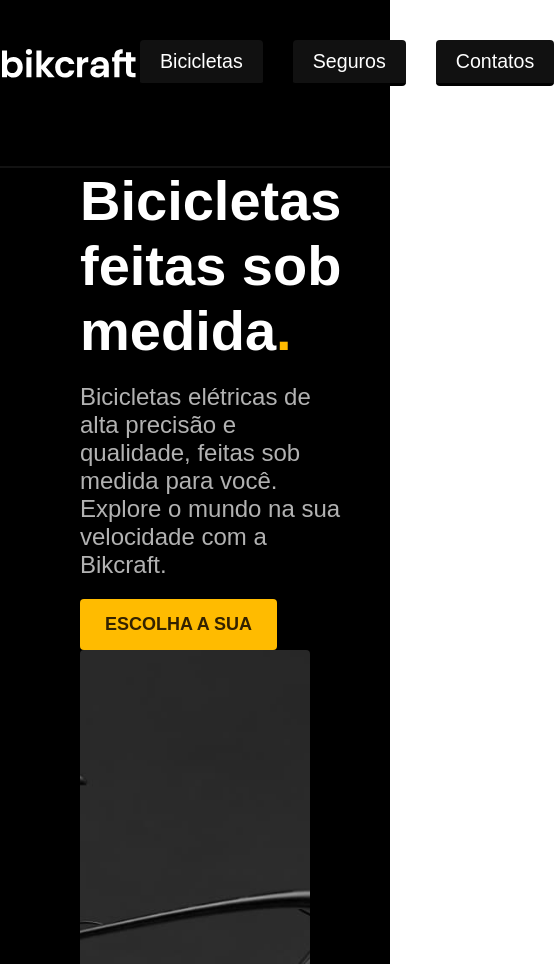
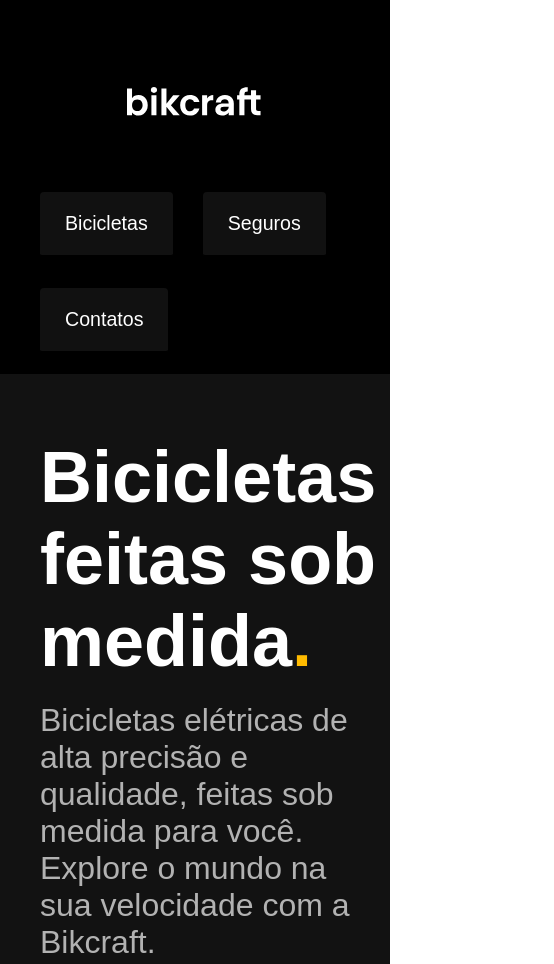
Before and after one commit to LucasANe/LucasANe.github.io, a plain HTML site: page index.html in a window 390 px wide. Shown: the top 964 px of the page, 554 px wide, since content can reach past the window. Drawn offline with Linux system fonts and the light colour scheme.

Commit message:
mudança no menu

```diff
--- /dev/null
+++ b/css/Index/introducao.css
@@ -0,0 +1,97 @@
+:root {
+  --amarelo: #fb0;
+  --branco: #fff;
+  --amarelo-escuro: #320;
+  --texto-cinza: #b2b2b2;
+  --cinza-escuro: #111;
+  --preto-menu: #121212;
+}
+
+.conteiner-introducao {
+  display: grid;
+  grid-template-columns: 1fr 1fr;
+  grid-template-rows: repeat(3, auto);
+  background-color: black;
+  box-shadow: inset 0 -120px var(--branco);
+  padding: 0px 80px 0px 80px;
+  align-items: center;
+  border-bottom: none;
+}
+
+.introducao-img {
+  grid-column: 2;
+  grid-row: 1 / -1;
+  border-radius: 4px;
+  width: 100%;
+  height: 650px;
+  display: block;
+  object-fit: cover;
+  object-position: center;
+}
+
+.conteiner-titulo {
+  display: grid;
+  grid-row: auto auto auto;
+  grid-column: 1;
+  grid-row: 1 / -1;
+}
+
+.introducao-titulo {
+  color: var(--branco);
+  font-size: 4.5rem;
+  margin-bottom: 20px;
+}
+
+.introducao-titulo-efeito {
+  color: var(--amarelo);
+}
+
+.introducao-p {
+  color: var(--texto-cinza);
+  font-size: 2rem;
+  margin-bottom: 20px;
+}
+
+.introducao-botao {
+  color: var(--amarelo-escuro);
+  text-transform: uppercase;
+  font-weight: bolder;
+  font-size: 1.6rem;
+  padding: 15px 25px;
+  border-radius: 4px;
+  background-color: var(--amarelo);
+  display: block;
+  place-self: start;
+  position: relative;
+}
+
+.introducao-conteiner::before {
+  content: "";
+  height: 52px;
+  width: 52px;
+  background: transparent url("../img/dec/bottom-left.svg") no-repeat;
+  position: absolute;
+  bottom: -120px;
+}
+
+@media (max-width: 900px) {
+  .conteiner-introducao {
+    background-color: var(--preto-menu);
+    gap: 20px;
+    padding: 20px 40px;
+  }
+  .introducao-img-bike {
+    grid-column: 1 / -1;
+    grid-row: 4;
+    width: 100%;
+  }
+  .conteiner-titulo {
+    grid-column: 1 /-1;
+    grid-row: 3;
+  }
+  .introducao-img {
+    object-position: center;
+    height: 300px;
+    width: 100%;
+  }
+}
--- a/css/introducao.css
+++ b/css/menu.css
@@ -26,7 +26,7 @@
   /* box-shadow: inset 0 -120px var(--branco); */
   display: grid;
   grid-template-columns: 1fr 1fr;
-  grid-template-rows: auto;
+  grid-template-rows: 1fr;
   align-items: center;
   border-bottom: 2px solid var(--preto-menu);
   padding: 20px 80px;
@@ -53,74 +53,7 @@
   transition: left right 0.3s;
 }
 
-.conteiner-introducao {
-  display: grid;
-  grid-template-columns: 1fr 1fr;
-  grid-template-rows: repeat(3, auto);
-  background-color: black;
-  box-shadow: inset 0 -120px var(--branco);
-  padding: 0px 80px 0px 80px;
-  align-items: center;
-  border-bottom: none;
-}
-
-.introducao-img {
-  grid-column: 2;
-  grid-row: 1 / -1;
-  border-radius: 4px;
-  width: 100%;
-  height: 750px;
-  display: block;
-  object-fit: cover;
-  object-position: center;
-}
-
-.conteiner-titulo {
-  display: grid;
-  grid-row: auto auto auto;
-  grid-column: 1;
-  grid-row: 1 / -1;
-}
-
-.introducao-titulo {
-  color: var(--branco);
-  font-size: 3.5rem;
-  margin-bottom: 20px;
-}
-
-.introducao-titulo-efeito {
-  color: var(--amarelo);
-}
-
-.introducao-p {
-  color: var(--texto-cinza);
-  font-size: 1.5rem;
-  margin-bottom: 20px;
-}
-
-.introducao-botao {
-  color: var(--amarelo-escuro);
-  text-transform: uppercase;
-  font-weight: bolder;
-  font-size: 1.125rem;
-  padding: 15px 25px;
-  border-radius: 4px;
-  background-color: var(--amarelo);
-  display: block;
-  place-self: start;
-  position: relative;
-}
-
-.introducao-conteiner::before {
-  content: "";
-  height: 52px;
-  width: 52px;
-  background: transparent url("../img/dec/bottom-left.svg") no-repeat;
-  position: absolute;
-  bottom: -120px;
-}
-
-@media (max-width: 800px) {
+@media (max-width: 900px) {
   .introducao-menu {
     grid-template-rows: auto auto min-content;
     grid-template-columns: 1fr 1fr;
@@ -132,13 +65,18 @@
   }
 
   .menu {
-    grid-column: 2;
-    grid-row: 1;
+    margin: 0px auto;
+  }
+
+  .introducao-menu {
+    display: flex;
     flex-wrap: nowrap;
+    padding: 20px 40px;
+    gap: 30px;
   }
 
   .menu-item {
-    padding: 10px 20px;
+    padding: 20px 25px;
     background-color: var(--cinza-escuro);
     border-radius: 4px;
   }
@@ -148,23 +86,31 @@
     border: none;
   }
 
-  .introducao-img-bike {
-    grid-column: 1 / -1;
-    grid-row: 4;
-    width: 100%;
-  }
   .introducao-logo {
     grid-column: 1;
     grid-row: 1;
     align-self: center;
   }
 
-  .conteiner-titulo {
-    grid-column: 1 /-1;
-    grid-row: 3;
-  }
   .introducao-cinza-menu {
     background-color: black;
     z-index: 1;
   }
 }
+
+@media (max-width: 720px) {
+  .introducao-menu {
+    display: grid;
+    grid-template-columns: 1fr;
+    grid-template-rows: 1fr 1fr;
+    gap: 10px;
+  }
+
+  .menu {
+    grid-column: 1;
+    grid-row: 2;
+  }
+}
+
+@media (max-width: 550px) {
+}
--- a/css/style.css
+++ b/css/style.css
@@ -1,2 +1,3 @@
 @import url("./global.css");
-@import url("./introducao.css");
+@import url("./menu.css");
+@import url("./Index/introducao.css");
--- a/index.html
+++ b/index.html
@@ -15,7 +15,7 @@
 
 
             <nav class="menu">
-                <a class="menu-item" href="/">Bicicletas</a>
+                <a class="menu-item" href="./bicicletas.html">Bicicletas</a>
                 <a class="menu-item" href="/">Seguros</a>
                 <a class="menu-item" href="/">Contatos</a>
             </nav>
@@ -30,7 +30,7 @@
             </div>
             <div class="introducao-img-bike">
                 <source media="(max-width: 800px)" srcset="./img/bicicleta/nimbus1.jpg">
-                <img class="introducao-img" width="1280" height="1600" src="/img/bicicleta/nimbus1.jpg" alt="nimbus preta">
+                <img class="introducao-img" width="1280" height="1600" src="/img/bicicleta/nimbus1.jpg" alt="nimbus roxa">
             </div>
 
         </main>
```
Also changed, not shown: bicicletas.html (added, +32 -0 lines).
